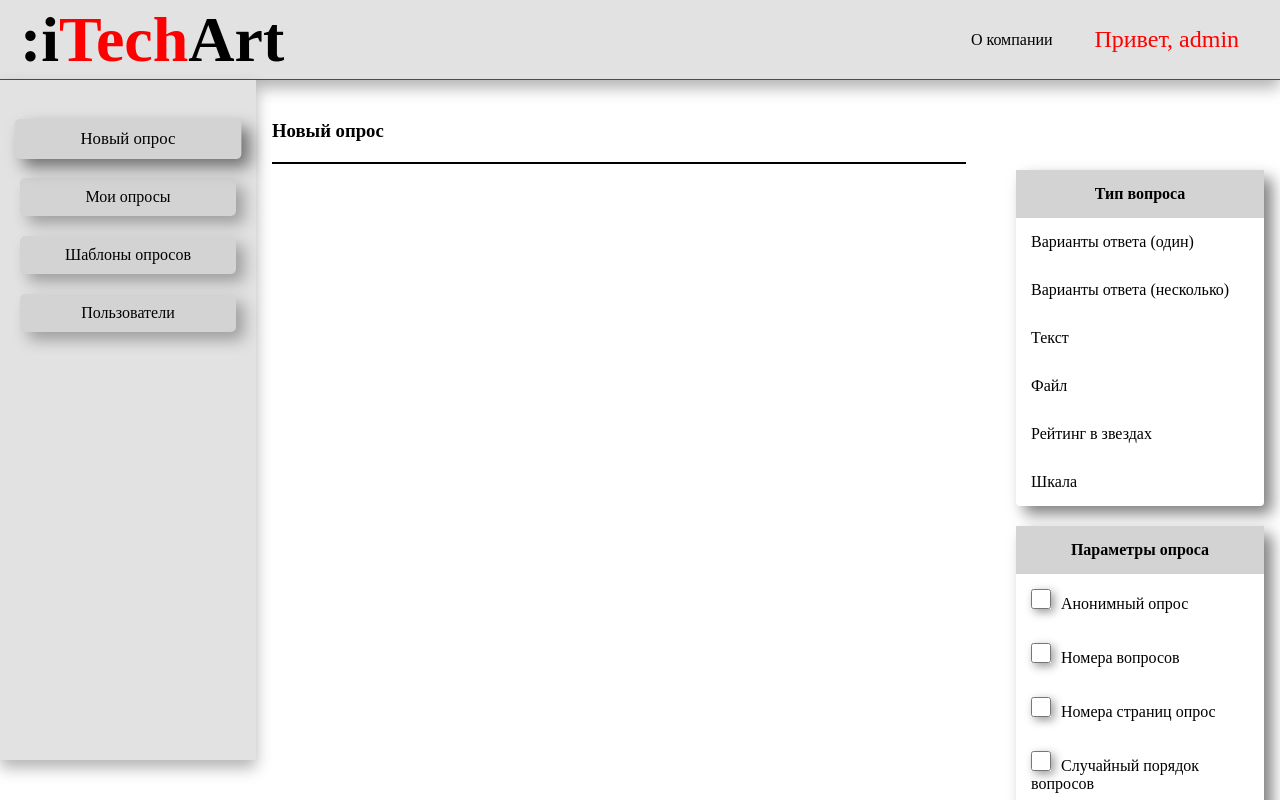
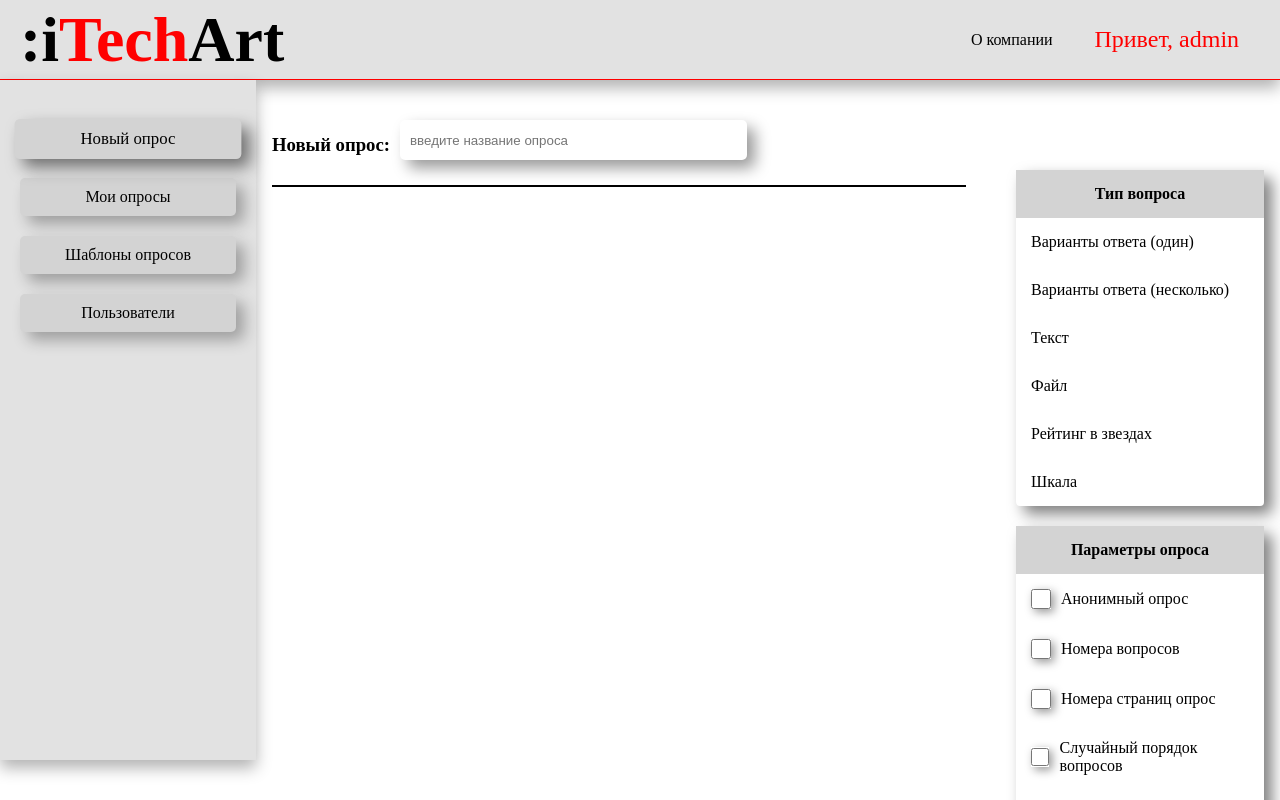
Before and after one commit to AliakseiBabich/react-project, a React app: page /home/new_survey in a window 1280 px wide. Shown: the top 800 px of the page. Built offline with nearby package versions, Linux system fonts and the light colour scheme.

Commit message:
feat: add survey state and btns, styling

```diff
--- a/src/components/Main/Form/Form.component.jsx
+++ b/src/components/Main/Form/Form.component.jsx
@@ -34,7 +34,7 @@ const Form = props => {
         if (props.header === 'Параметры опроса') {
           return (
             <tr key={input.id ? input.id : null} className="paramsInputs">
-              <td>
+              <td className="paramsInputs-item-wrapper">
                 {inputItem}
                 <label htmlFor={input.id}>{input.name}</label>
               </td>
--- a/src/components/Main/Form/Form.component.sass
+++ b/src/components/Main/Form/Form.component.sass
@@ -16,3 +16,6 @@
 
 .login-button, .register-button
   margin-top: 2rem
+.paramsInputs-item-wrapper
+  display: flex
+  align-items: center
--- a/src/components/Main/NewSurveyPage/NewSurveyPage.component.jsx
+++ b/src/components/Main/NewSurveyPage/NewSurveyPage.component.jsx
@@ -3,6 +3,8 @@ import Form from '../Form/Form.component';
 import Table from '../Table/Table.component';
 import NewSurveyQuestionForm from '../NewSurveyQuestionForm/NewSurveyQuestionForm.component';
 import cloneDeep from 'lodash/cloneDeep';
+import Input from '../Input/Input.component';
+import Button from '../Button/Button.component';
 
 const NewSurveyPage = props => {
   const formState = {
@@ -14,18 +16,23 @@ const NewSurveyPage = props => {
     indicator: false
   };
 
-  const [questionState, addNewQuestion] = useState([]);
+  const [surveyState, updateSurveyState] = useState({
+    name: '',
+    id: 's-header',
+    questions: []
+  });
+  const [questionState, updateQuestionState] = useState({});
   const [inputText, updateInputText] = useState({});
 
   const handleQuestionTypeClick = e => {
     e.preventDefault();
-    const question = cloneDeep(questionState);
+    let question = cloneDeep(questionState);
     cloneDeep(props.surveyQuestionTypes).map(q => {
       if (q.name === e.target.innerText) {
-        question[0] = q;
+        question = q;
       }
     });
-    addNewQuestion(question);
+    updateQuestionState(question);
   };
 
   const handleInput = e => {
@@ -40,22 +47,24 @@ const NewSurveyPage = props => {
     if (e.key === 'Enter') {
       e.preventDefault();
       const question = cloneDeep(questionState);
-      question.map(q => {
-        if (e.target.id === q.id) {
-          q.questionName = inputText[q.id];
-          q.answers = [];
+      const survey = cloneDeep(surveyState);
+      if (e.target.id === question.id) {
+        question.questionName = inputText[question.id];
+        question.answers = [];
+      } else if (e.target.id === survey.id) {
+        survey.name = inputText[survey.id];
+        updateSurveyState(survey);
       } else {
-          q.answers.push({ answer: e.target.value });
+        question.answers.push({ answer: e.target.value });
       }
-      });
-      addNewQuestion(question);
+      updateQuestionState(question);
       updateInputText({});
     }
   };
 
-  const handleSave = e => {
+  const handleQeustionSave = e => {
     e.preventDefault();
-    const { type, questionName, answers } = questionState[0];
+    const { type, questionName, answers } = questionState;
     if (!questionName) {
       alert('Введите вопрос');
     } else if (
@@ -64,48 +73,133 @@ const NewSurveyPage = props => {
     ) {
       alert('Добавьте ещё один вариант ответа');
     } else {
-      console.log('saved');
+      let question = cloneDeep(questionState);
+      const survey = cloneDeep(surveyState);
+      question.id = `q-${survey.length + 1}`;
+      survey.questions.push(question);
+      updateSurveyState(survey);
+      question = {};
+      updateQuestionState(question);
+      console.log(survey);
+      console.log(e.target.value, e.target.className);
     }
   };
 
-  const handleCancel = e => {
+  const handleQuestionCancel = e => {
     e.preventDefault();
+    let question = cloneDeep(questionState);
+    question = {};
+    updateQuestionState(question);
   };
 
-  const questionFormBtns = [
+  const buttonsData = {
+    surveyBtns: [
+      {
+        value: 'Сохранить',
+        type: 'submit',
+        className: 'header-button',
+        onClick: handleQeustionSave
+      },
+      {
+        value: 'Сохранить как шаблон',
+        type: 'submit',
+        className: 'header-button',
+        onClick: handleQeustionSave
+      },
+      {
+        value: 'Отмена',
+        type: 'submit',
+        className: 'header-button',
+        onClick: handleQuestionCancel
+      }
+    ],
+    questionFormBtns: [
       {
         value: 'Сохранить',
         type: 'submit',
         className: 'question-button',
-      onClick: handleSave
+        onClick: handleQeustionSave
       },
       {
         value: 'Отмена',
         type: 'submit',
         className: 'question-button',
-      onClick: handleCancel
+        onClick: handleQuestionCancel
       }
-  ];
+    ]
+  };
 
-  const newQuestion = questionState.map((q, i) => {
+  const surveyBtns = buttonsData.surveyBtns.map(btn => {
+    return (
+      <Button
+        {...btn}
+        key={btn.value ? btn.value : null}
+        className={btn.className}
+        onClick={btn.onClick}
+      />
+    );
+  });
+
+  const sHead = () => {
+    if (surveyState.name) {
+      return (
+        <>
+          <div className="header-wrapper">
+            <h3>Новый опрос:</h3>
+            <h2>{surveyState.name}</h2>
+          </div>
+          <div className="header-wrapper-btns">{surveyBtns}</div>
+        </>
+      );
+    } else {
+      return (
+        <div className="header-wrapper">
+          <h3>Новый опрос:</h3>
+          <Input
+            value={inputText[surveyState.id]}
+            onChange={handleInput}
+            onSubmit={handleInputSubmit}
+            id={surveyState.id}
+            placeholder="введите название опроса"
+            type="text"
+            className={`${surveyState.id}-input`}
+          />
+        </div>
+      );
+    }
+  };
+
+  const survey = surveyState.questions.map((q, i) => {
     return (
       <NewSurveyQuestionForm
         newQuestionInfo={q}
         key={i}
+        className="question-saved"
+      />
+    );
+  });
+
+  const newQuestion = (
+    <NewSurveyQuestionForm
+      newQuestionInfo={questionState}
       className="question-form"
       inputText={inputText}
-        btns={questionFormBtns}
+      btns={buttonsData.questionFormBtns}
       onInputChange={handleInput}
       onInputSubmit={handleInputSubmit}
     />
   );
-  });
 
   return (
     <div className="newSurveyPage">
       <div className="newSurveyPage-newsurvey">
-        <h3>Новый опрос</h3>
-        <div className="newSurveyPage-newsurvey-container">{newQuestion}</div>
+        <div className="newSurveyPage-newsurvey-header-container">
+          {sHead()}
+        </div>
+        <div className="newSurveyPage-newsurvey-survey-container">
+          {survey}
+          {newQuestion}
+        </div>
       </div>
       <div className="newSurveyPage-surveyParams">
         <Table
--- a/src/components/Main/NewSurveyPage/NewSurveyPage.component.sass
+++ b/src/components/Main/NewSurveyPage/NewSurveyPage.component.sass
@@ -6,9 +6,24 @@
 
   &-newsurvey
     width: 70%
-    h3
-      margin-bottom: 20px
-    &-container
+    &-header-container
+      margin-bottom: 15px
+      .header-wrapper
+        margin-bottom: 15px
+        display: flex
+        align-items: center
+        h3
+          margin-right: 10px
+        .s-header-input
+          width: 50%
+        &-btns
+          .header-button
+            margin-left: 5px
+            padding: 3px 5px
+            font-size: 0.9rem
+          &:first-child
+            margin: 0
+    &-survey-container
       border: 1px solid black
 
   &-surveyParams
--- a/src/components/Main/NewSurveyQuestionForm/NewSurveyQuestionForm.component.jsx
+++ b/src/components/Main/NewSurveyQuestionForm/NewSurveyQuestionForm.component.jsx
@@ -15,7 +15,7 @@ const NewSurveyQuestionForm = props => {
       props.newQuestionInfo.answers?.map((a, i) => {
         const id = i + 1;
         answers.push(
-          <div key={id} className={`${questionFormClass}-answers-wrapper`}>
+          <div key={id} className={`${questionFormClass}-answer-wrapper`}>
             <Input
               type={type}
               id={id}
@@ -25,8 +25,9 @@ const NewSurveyQuestionForm = props => {
           </div>
         );
       });
+      if (questionFormClass !== 'question-saved') {
         answers.push(
-        <div className={`${questionFormClass}-answers-wrapper`} key={type}>
+          <div className={`${questionFormClass}-answer-wrapper`} key={type}>
             <Input
               type={type}
               id={type}
@@ -42,6 +43,7 @@ const NewSurveyQuestionForm = props => {
             />
           </div>
         );
+      }
     } else if (type === 'text') {
       answers = <textarea></textarea>;
     } else if (type === 'file') {
@@ -57,8 +59,7 @@ const NewSurveyQuestionForm = props => {
     }
   }
 
-  const buttons = props.btns
-    ? props.btns.map(btn => {
+  const buttons = props.btns?.map(btn => {
     return (
       <Button
         {...btn}
@@ -67,8 +68,7 @@ const NewSurveyQuestionForm = props => {
         onClick={btn.onClick}
       />
     );
-      })
-    : null;
+  });
 
   const qHead = () => {
     if (props.newQuestionInfo.questionName) {
@@ -92,6 +92,7 @@ const NewSurveyQuestionForm = props => {
     }
   };
 
+  if (Object.keys(props.newQuestionInfo).length) {
     return (
       <form className={questionFormClass}>
         {qHead()}
@@ -99,6 +100,9 @@ const NewSurveyQuestionForm = props => {
         <div className={`${questionFormClass}-buttons-wrapper`}>{buttons}</div>
       </form>
     );
+  } else {
+    return null;
+  }
 };
 
 export default NewSurveyQuestionForm;
--- a/src/components/Main/NewSurveyQuestionForm/NewSurveyQuestionForm.component.sass
+++ b/src/components/Main/NewSurveyQuestionForm/NewSurveyQuestionForm.component.sass
@@ -1,14 +1,29 @@
-.question-form
+.question-form, .question-saved
   margin: 0 auto
   padding: 20px
+  &-answer-wrapper
+    display: flex
+    justify-content: start
+    align-items: center
   &-input-wrapper
     display: flex
   &-question-input
     box-shadow: 0 0 5px rgba(0,0,0,0.4)
-  &-scale-input, &-file-input, &-radio-input, &-checkbox-input
+  &-range-input, &-file-input, &-radio-input, &-checkbox-input
+    margin: 0
     box-shadow: none
   &-radio-input, &-checkbox-input
-    width: 1.5rem
+    width: 1rem
+    margin: 0
+    margin-right: 10px
+  &-buttons-wrapper
+    display: flex
+    justify-content: flex-end
+    align-items: center
   &-question-btn
+    margin-left: 15px
     padding: 5px 10px
     font-size: 1rem
+.question-form
+  margin: 10px
+  border: 1px solid black
```
Lines whose indentation alone changed are shown as unchanged.
